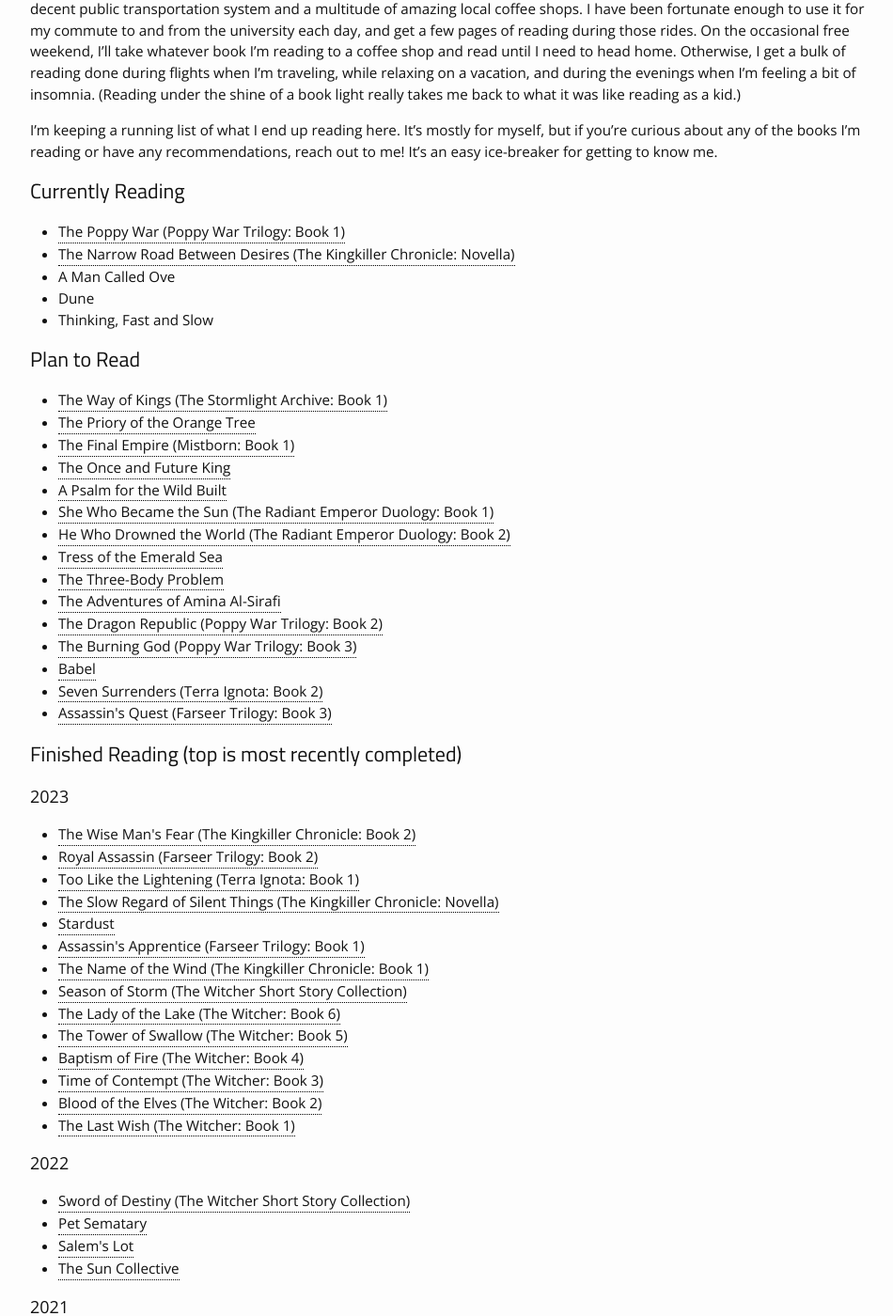
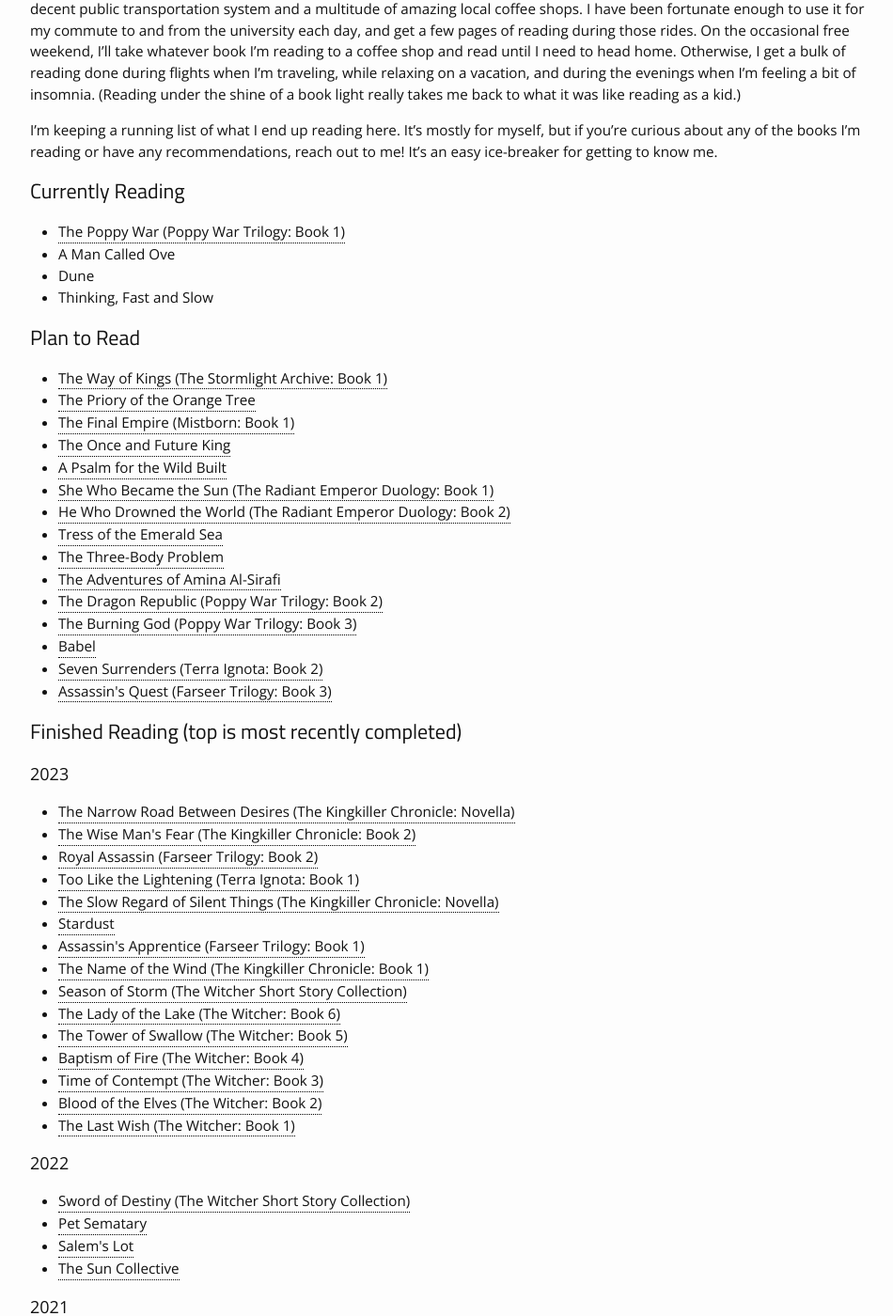
Before and after one commit to noah-curran/noah-curran.github.io, a Jekyll site: the page built from interests/reading.md, in a window 1280 px wide and 1400 px high, scrolled down 597 px. Shown: the whole window at 94% size, without its empty margins (163-1113 px from the left). Built offline with Jekyll 4.4.1, drawn with Linux system fonts in a browser that asks for light colours.

Commit message:
update book read

```diff
--- a/interests/reading.md
+++ b/interests/reading.md
@@ -52,7 +52,6 @@ getting to know me.
 ## Currently Reading
 
 - {% include tooltip.html title="The Poppy War (Poppy War Trilogy: Book 1)" author="R. F. Kuang" %}
-- {% include tooltip.html title="The Narrow Road Between Desires (The Kingkiller Chronicle: Novella)" author="Patrick Rothfuss" %}
 - A Man Called Ove
 - Dune
 - Thinking, Fast and Slow
@@ -79,6 +78,7 @@ getting to know me.
 
 #### 2023
 
+- {% include tooltip.html title="The Narrow Road Between Desires (The Kingkiller Chronicle: Novella)" author="Patrick Rothfuss" %}
 - {% include tooltip.html title="The Wise Man's Fear (The Kingkiller Chronicle: Book 2)" author="Patrick Rothfuss" %}
 - {% include tooltip.html title="Royal Assassin (Farseer Trilogy: Book 2)" author="Robin Hobb" %}
 - {% include tooltip.html title="Too Like the Lightening (Terra Ignota: Book 1)" author="Ada Palmer" %}
```
